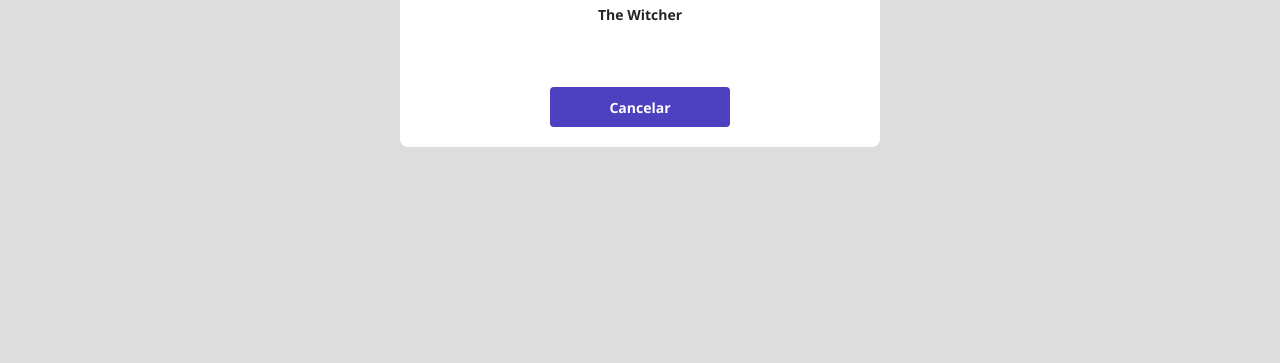
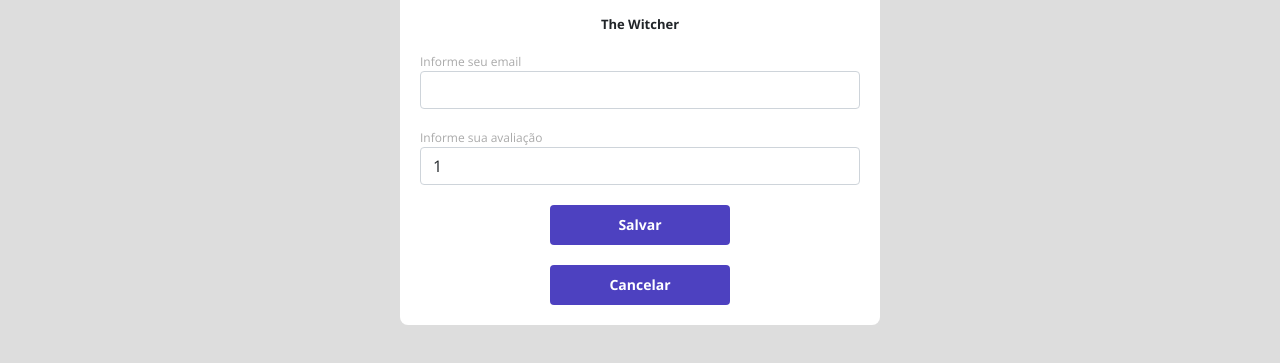
Before and after one commit to Nynho88/dsmovie, a plain HTML site: page form.html in a window 1280 px wide. Shown: the part 463-826 px from the top of the page. Before the commit the page ends 800 px from the top, so only its background shows below. Drawn offline with nearby package versions, Linux system fonts and the light colour scheme.

Commit message:
Formulário PARTE 2

```diff
--- a/css/styles.css
+++ b/css/styles.css
@@ -5,6 +5,7 @@
     --text-gray: #4A4A4A;
     --color-primary: #4D41C0;
     --white: #fff;
+    --text-light-grey: #aaa
 
 }
 
@@ -102,6 +103,7 @@ a, a:hover {
     align-items: center;
     justify-content: center;
     border-radius: 4px;
+    border: 0;
 
 }
 
@@ -109,3 +111,39 @@ a, a:hover {
     padding: 40px 0;
     max-width: 480px;
 }
+
+.dsmovie-form-description{
+    background-color: var(--white);
+    padding: 20px;
+    display: flex;
+    flex-direction: column;
+    align-items: center;
+    border-radius: 0 0 8px 8px;
+}
+
+.dsmovie-form{
+    width: 100%;
+}
+
+.dsmovie-form-description h3 {
+    font-size: 13px;
+    font-weight: 700;
+    margin-bottom: 20px;
+}
+
+.dsmovie-form-group{
+    margin-bottom: 20px;
+}
+
+.dsmovie-form-group{
+    font-size: 12px;
+    color: var(--text-light-grey);
+}
+
+.dsmovie-form-btn-container {
+    height: 100px;
+    display: flex;
+    flex-direction: column;
+    align-items: center;
+    justify-content: space-between;
+}
--- a/form.html
+++ b/form.html
@@ -29,26 +29,41 @@
     <main>
         <section id="dsmovie-form-section">
 
-            <div  class="container dsmovie-form-container">
+            <div class="container dsmovie-form-container">
 
                 <div>
                     <div class="dsmovie-card">
                         <img src="https://www.themoviedb.org/t/p/w533_and_h300_bestv2/jBJWaqoSCiARWtfV0GlqHrcdidd.jpg"
                             alt="The Witcher">
-                        <div class="dsmovie-card-description">
+
+                        <div class="dsmovie-form-description">
                             <h3>The Witcher</h3>
-                            <a class="dsmovie-btn" href="index.html">Cancelar</a>
+                            <form class="dsmovie-form">
+                                <div class="form-group dsmovie-form-group">
+                                    <label for="email">Informe seu email</label>
+                                    <input class="form-control" type="email" id="email">
+                                </div>
+                                <div class="fomr-group dsmovie-form-group">
+                                    <label for="score">Informe sua avaliação</label>
+                                    <select class="form-control" name="score" id="score">
+                                        <option value="1">1</option>
+                                        <option value="2">2</option>
+                                        <option value="3">3</option>
+                                        <option value="4">4</option>
+                                        <option value="5">5</option>
+                                    </select>
+                                </div>
+                                <div class="dsmovie-form-btn-container">
+                                    <button class="dsmovie-btn" type="submit">Salvar</button>
+                                    <a class="dsmovie-btn" href="index.html">Cancelar</a>
+                                </div>
+                            </form>
+
                         </div>
                     </div>
                 </div>
-
-
             </div>
-
-
-
         </section>
-
     </main>
 
 </body>
```
